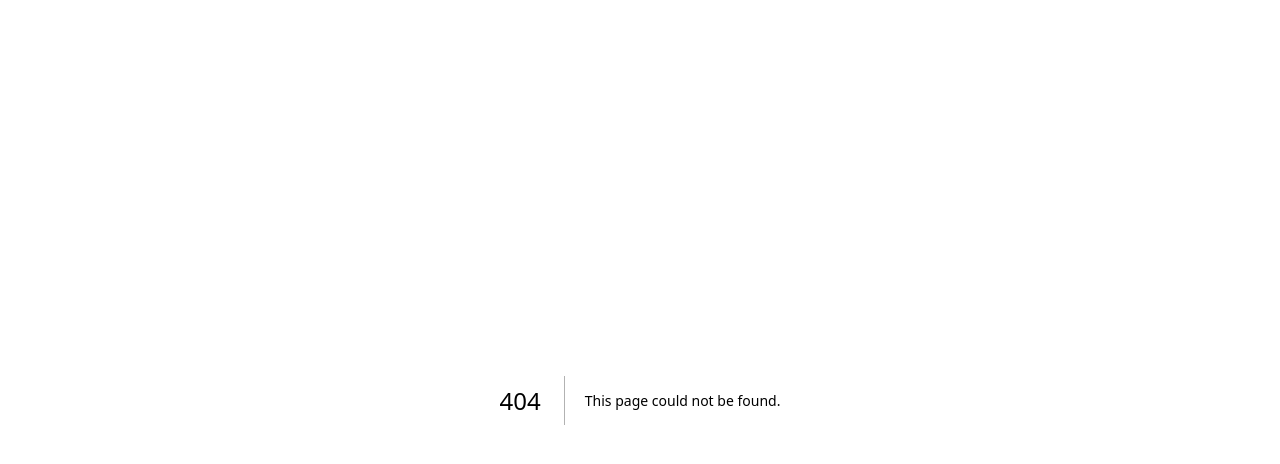
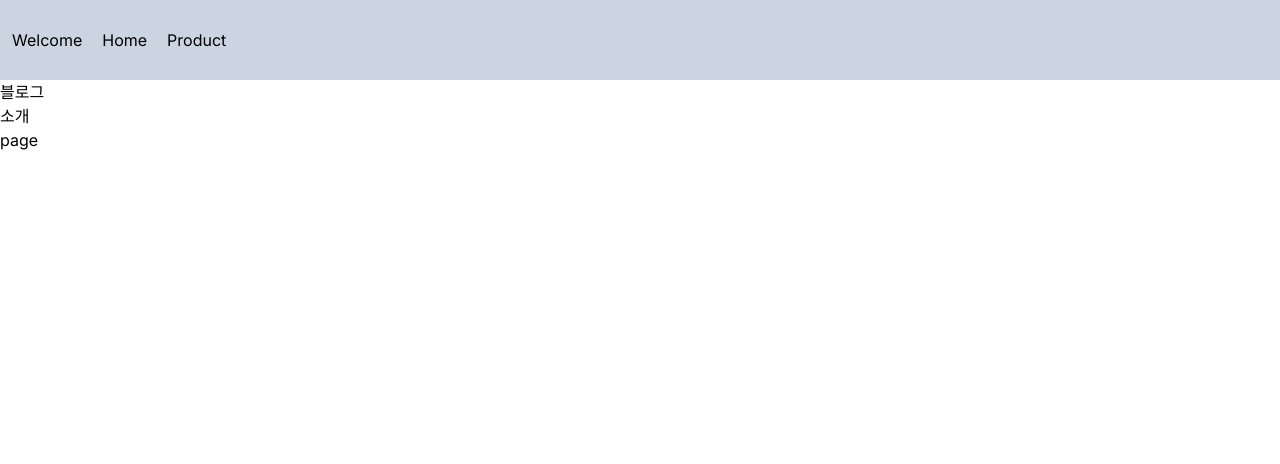
Before and after one commit to JihooDev/Remind_NextJS, a Next.js app: page /product in a window 1280 px wide. Before the commit this address had no page. Shown: the top 464 px of the page. Built offline with nearby package versions, Linux system fonts and the light colour scheme.

Commit message:
feat: layout

```diff
--- /dev/null
+++ b/src/app/components/Button.tsx
@@ -0,0 +1,11 @@
+'use client'
+import React, { useState } from 'react'
+
+const Button = () => {
+    return (
+        <button>
+        </button>
+    )
+}
+
+export default Button
--- a/src/app/globals.css
+++ b/src/app/globals.css
@@ -1,27 +1,3 @@
 @tailwind base;
 @tailwind components;
 @tailwind utilities;
-
-:root {
-  --foreground-rgb: 0, 0, 0;
-  --background-start-rgb: 214, 219, 220;
-  --background-end-rgb: 255, 255, 255;
-}
-
-@media (prefers-color-scheme: dark) {
-  :root {
-    --foreground-rgb: 255, 255, 255;
-    --background-start-rgb: 0, 0, 0;
-    --background-end-rgb: 0, 0, 0;
-  }
-}
-
-body {
-  color: rgb(var(--foreground-rgb));
-  background: linear-gradient(
-      to bottom,
-      transparent,
-      rgb(var(--background-end-rgb))
-    )
-    rgb(var(--background-start-rgb));
-}
--- a/src/app/layout.tsx
+++ b/src/app/layout.tsx
@@ -1,6 +1,7 @@
 import type { Metadata } from 'next'
 import { Inter } from 'next/font/google'
 import './globals.css'
+import Link from 'next/link'
 
 const inter = Inter({ subsets: ['latin'] })
 
@@ -16,7 +17,23 @@ export default function RootLayout({
 }) {
   return (
     <html lang="en">
-      <body className={inter.className}>{children}</body>
+
+      <body className={inter.className}>
+        <header className='flex flex-row w-full bg-slate-300 h-20 p-3 items-center'>
+          <h1>Welcome</h1>
+          <nav>
+            <ul className='flex flex-row'>
+              <li className='ml-5'>
+                <Link href='/'>Home</Link>
+              </li>
+              <li className='ml-5'>
+                <Link href='/product'>Product</Link>
+              </li>
+            </ul>
+          </nav>
+        </header>
+        {children}
+      </body>
     </html>
   )
 }
--- a/src/app/page.tsx
+++ b/src/app/page.tsx
@@ -1,9 +1,11 @@
 import Image from 'next/image'
+import Button from './components/Button'
 
 export default function Home() {
   return (
     <div>
       <h1>홈페이지</h1>
+      <Button />
     </div>
   )
 }
--- /dev/null
+++ b/src/app/product/layout.tsx
@@ -0,0 +1,26 @@
+import Link from 'next/link'
+import React, { ReactElement } from 'react'
+
+interface Props {
+    children: ReactElement
+}
+
+const ProductLayout = ({ children }: Props) => {
+    return (
+        <div>
+            <nav>
+                <ul>
+                    <li>
+                        <Link href={'/blog'}>블로그</Link>
+                    </li>
+                    <li>
+                        <Link href={'/about'}>소개</Link>
+                    </li>
+                </ul>
+            </nav>
+            {children}
+        </div>
+    )
+}
+
+export default ProductLayout
--- /dev/null
+++ b/src/app/product/page.tsx
@@ -0,0 +1,9 @@
+import React, { ReactElement } from 'react'
+
+const page = (): ReactElement => {
+    return (
+        <div>page</div>
+    )
+}
+
+export default page
```
